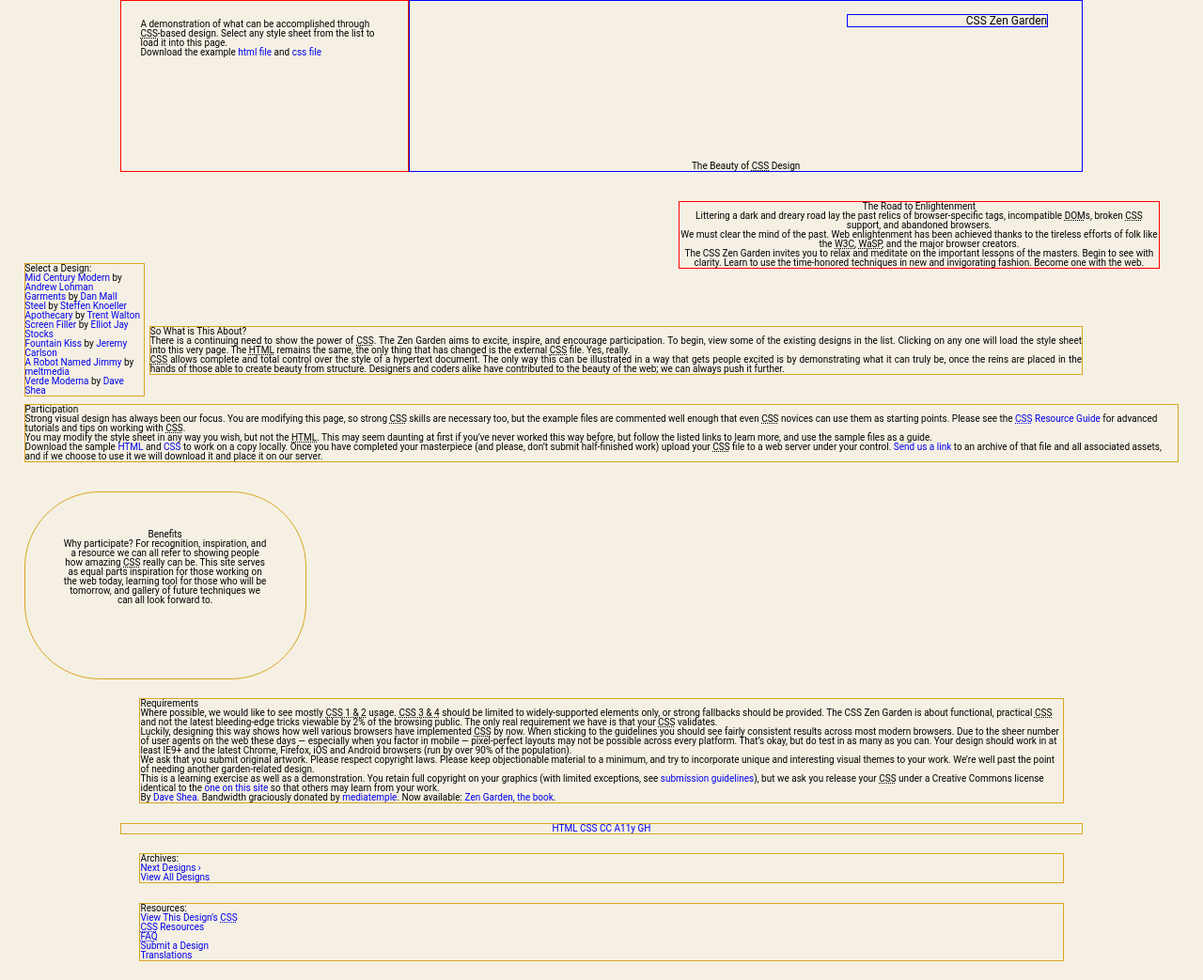
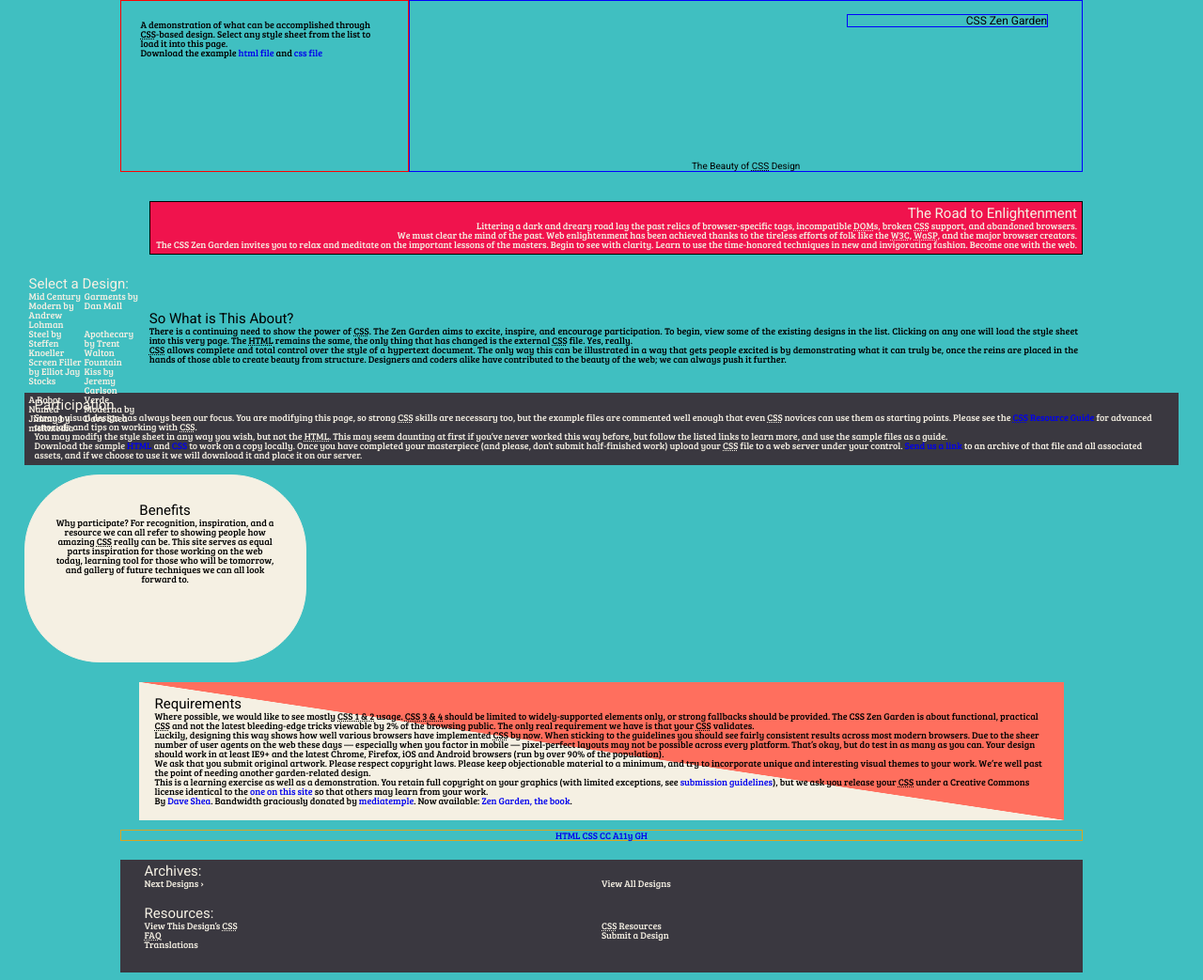
Before and after one commit to rodriguez-hernan/mir-can-rod, a plain HTML site: page src/index.html in a window 1280 px wide. Shown: the whole page at 94% size. Drawn offline with Linux system fonts and the light colour scheme.

Commit message:
add styles to main content

```diff
--- a/src/sass/_basic-style.scss
+++ b/src/sass/_basic-style.scss
@@ -16,7 +16,7 @@
 
 body {
     box-sizing: border-box;
-    font-family: $primary-font;
+    font-family: $secondary-font;
 }
 
 a {
--- /dev/null
+++ b/src/sass/_typography.scss
@@ -0,0 +1,15 @@
+@import url('https://fonts.googleapis.com/css?family=Bree+Serif|Roboto&display=swap');
+h1,
+h2,
+h3,
+h4 {
+    font-family: $primary-font;
+}
+
+body {
+    font-family: $secondary-font
+}
+
+h3 {
+    font-size: 1.5rem;
+}
--- a/src/sass/style.scss
+++ b/src/sass/style.scss
@@ -1,5 +1,6 @@
 @import 'reset';
 @import 'variables';
+@import 'typography';
 @import 'background';
 @import 'basic-style';
 @import 'layouts';
@@ -9,13 +10,15 @@
 
 */
 
+// small devices
+body {
+    background-color: $color-1;
+}
 
-// small devices
 .intro {
     //border: solid red 1px;
     display: flex;
     flex-wrap: wrap;
-
     header {
         width: 70%;
         margin: 0;
@@ -27,14 +30,11 @@
             width: 30%;
             text-align: right;
         }
-
         h2 {
             margin-top: 20%;
             text-align: center;
         }
-
     }
-
     #zen-summary {
         padding: 2%;
         width: 30%;
@@ -43,39 +43,82 @@
         order: -1;
     }
     #zen-preamble {
+        display: block;
+        width: 100%;
+        padding: 5px;
         text-align: right;
         margin: 3% 0 3% 3%;
         border: solid black 1px;
+        background-color: $color-4;
+        color: $color-5;
     }
-
-
 }
 
 .explanation {
     text-align: right;
     margin: 3% 0 3% 3%;
-    border: solid goldenrod 1px;
+    padding-right: 5px;
     text-align: justify;
 }
 
 .participation {
-    border: solid goldenrod 1px;
-    margin: 0 2% 3% 1%;
+    border: solid $color-2 1px;
+    margin: 1rem 0;
+    padding: .5rem 1rem;
     text-align: left;
+    background-color: $color-2;
+    color: $color-5;
 }
 
 .benefits {
-    border: solid goldenrod 1px;
-    border-radius: 40%;
+    border: solid $color-5 1px;
+    border-radius: 100px;
     height: 150px;
-    padding: 40px;
+    width: 90%;
+    padding: 3rem;
     text-align: center;
-
+    background-color: $color-5;
+    margin: 0 auto;
+    transition: all 1s ease;
 }
 
-.requirements, .design-archives, .zen-resources, .design-selection {
-    border: solid goldenrod 1px;
-    margin: 0 2% 2% 2%;
+.benefits:hover {
+    transform: rotate(-7deg);
+}
+
+.requirements,
+.design-archives,
+.zen-resources,
+.design-selection {
+    margin: 1rem 2%;
+    padding: .5rem;
+}
+
+.requirements {
+    background: linear-gradient(to bottom left, transparent 49.8%, $color-5 50%) top /100% 100%;
+    background-repeat: no-repeat;
+    padding: 16px;
+}
+
+#zen-requirements {
+    background-color: $color-3;
+}
+
+.sidebar {
+    background-color: $color-2;
+    color: $color-5;
+    padding-bottom: 1rem;
+    ul {
+        display: grid;
+        grid-template-columns: 1fr 1fr;
+        a {
+            &:link,
+            &:hover,
+            &:visited {
+                color: $color-5;
+            }
+        }
+    }
 }
 
 footer {
@@ -85,32 +128,18 @@
 }
 
 //large devices
+
 /* 64em is also 1028px when basefont is 16px */
-@media only screen and (min-width:4rem) {
 
+@media only screen and (min-width:700px) {
     #css-zen-garden {
         width: 80%;
         margin: 0 auto;
     }
-
-   .intro {
-
-    #zen-preamble {
-        position: relative;
-        left: 55%;
-        text-align: center;
-        width: 50%;
-
-        border: solid red 1px;
-        }
-
-   }
-
     #zen-participation {
         margin-left: -10%;
         width: 120%;
     }
-
     #zen-benefits {
         margin-left: -10%;
         margin-bottom: 2%;
@@ -118,14 +147,10 @@
         border-radius: 80px;
         height: 200px;
     }
-
     .design-selection {
         width: 10%;
         position: absolute;
         top: 35%;
         left: 0;
-
     }
-
-
 }
```
Also changed, not shown: src/style.css, 1 other file. Lines whose indentation alone changed are shown as unchanged.
